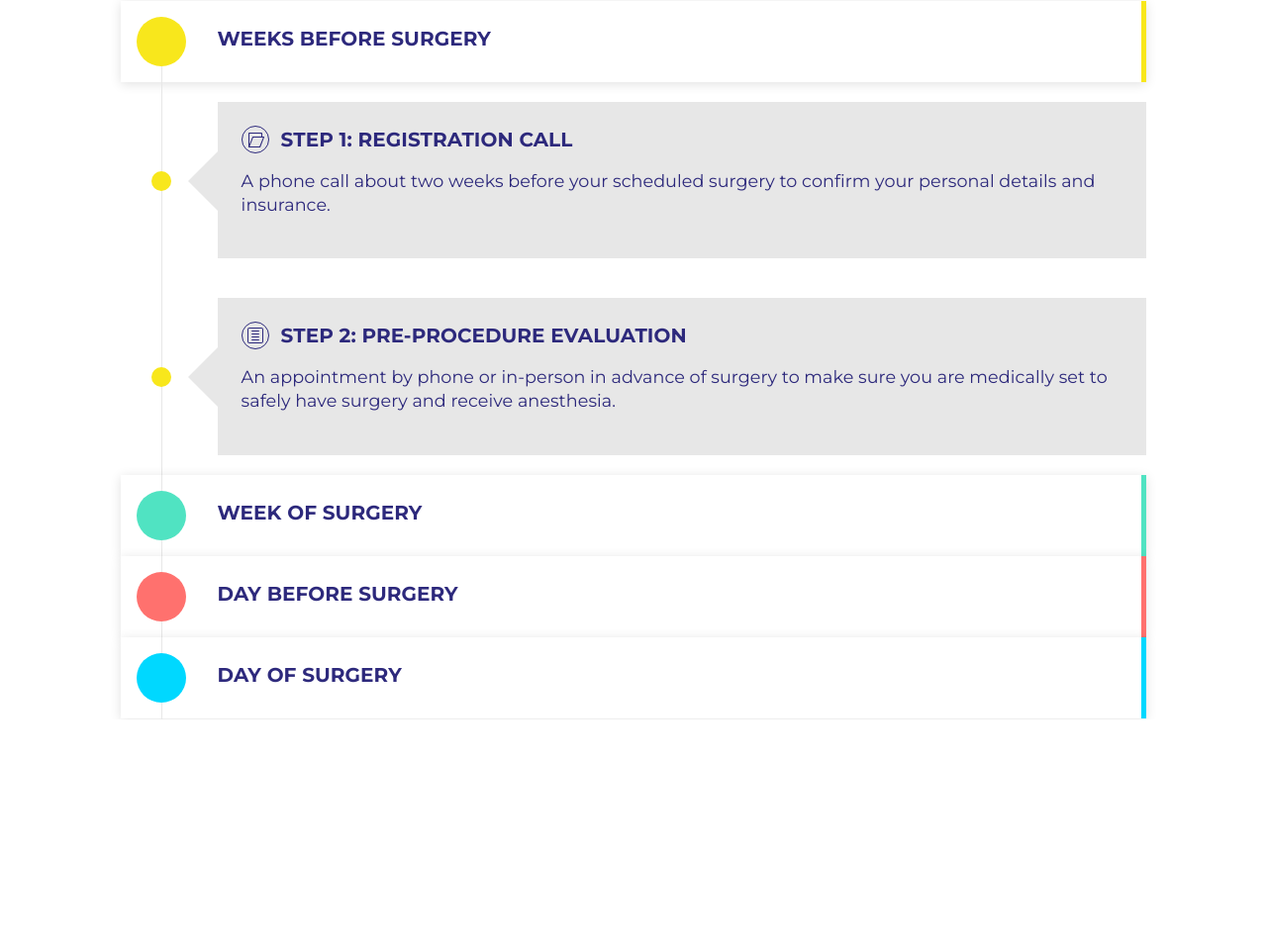
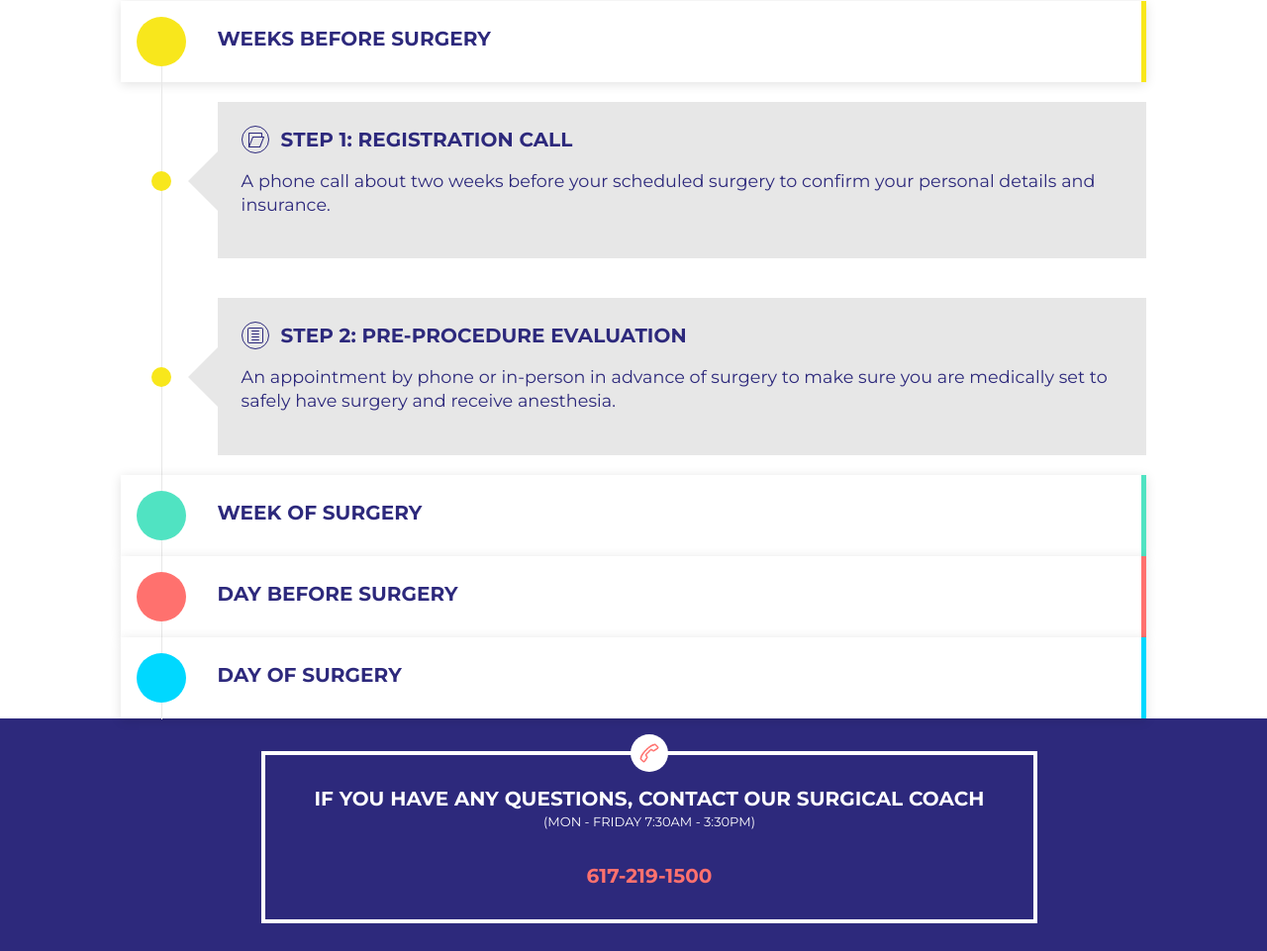
Before and after one commit to ashleylovespizza/phoenix_assessment, a website: page www/journey.html in a window 1280 px wide. Shown: the part 366-1327 px from the top of the page at 99% size. Before the commit the page ends 1093 px from the top, so only its background shows below. Drawn offline with Linux system fonts and the light colour scheme.

Commit message:
fixed telephoon links, a few other small things

```diff
--- a/www/css/welcome_style.css
+++ b/www/css/welcome_style.css
@@ -369,11 +369,13 @@ line-height: 29px;
     width: 55px;
     height: 55px;
     border-radius: 50%;
+    border: none;
     background: #00D8FF;
     cursor: pointer;
 }
 
 .rangeslider::-moz-range-thumb {
+    border: none;
     width: 55px;
     height: 55px;
     border-radius: 50%;
--- a/www/journey.html
+++ b/www/journey.html
@@ -388,6 +388,25 @@
 
     </div>
 
+    <footer class="has-purple-background">
+      <div class="container">
+        <div class="columns">
+          <div class="column is-hidden-mobile"></div>
+          <div class="column is-two-thirds has-text-centered">
+            <h3>
+              IF YOU HAVE ANY QUESTIONS, CONTACT OUR SURGICAL COACH
+            </h3>
+            <h5>(MON - FRIDAY 7:30AM - 3:30PM)</h5>
+            <h3 class="phone pink">
+    <a href="tel:617-219-1500" class="surgeonPhone">617-219-1500</a>
+            </h3>
+          </div>
+          <div class="column is-hidden-mobile"></div>
+        </div>
+      </div>
+
+    </footer>
+
 <script>
 
 var Airtable = require('airtable');
```
Also changed, not shown: www/checklist.html (+21 -19 lines), www/index.html (+1 -1 lines), www/team.html (+1 -1 lines).
